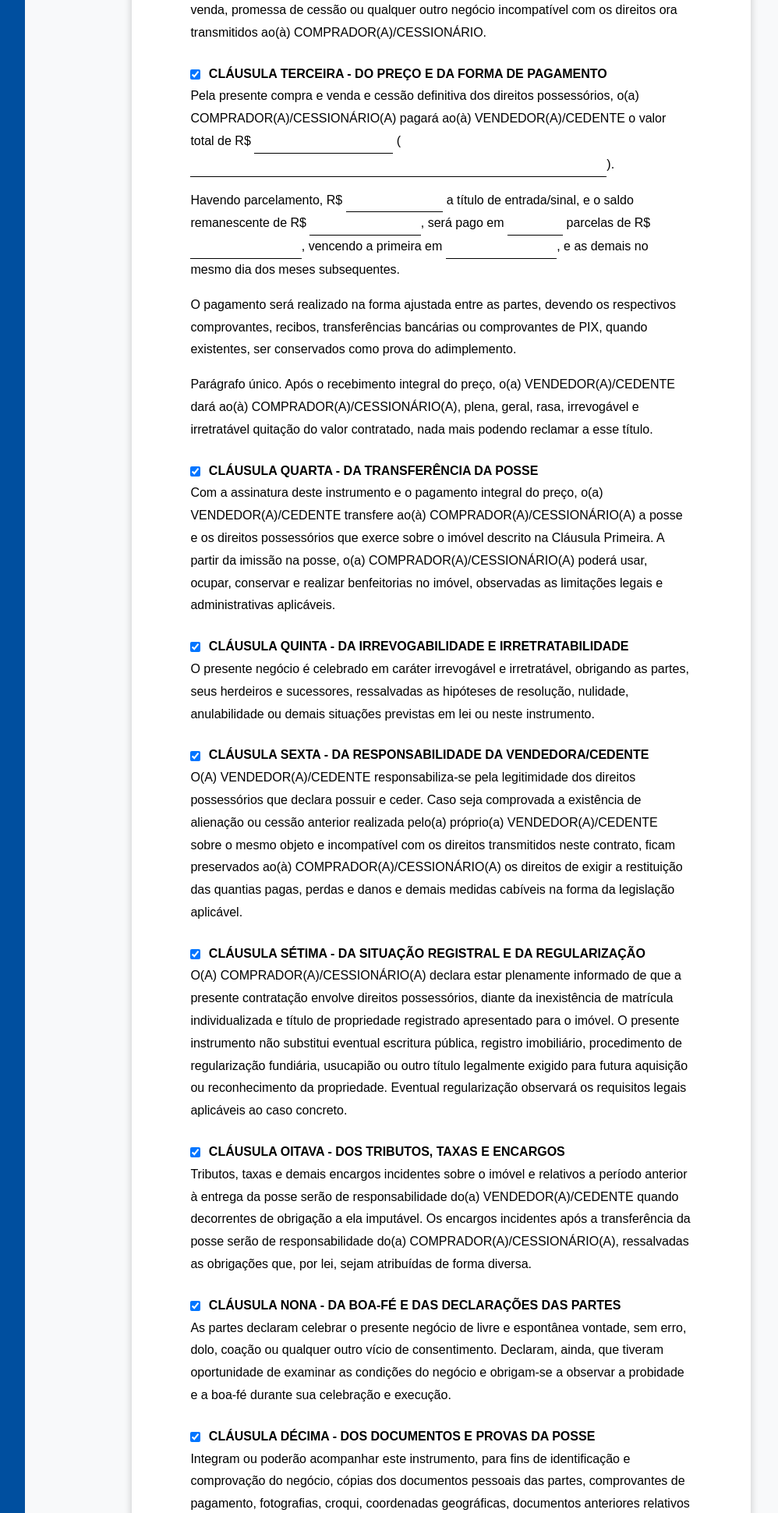
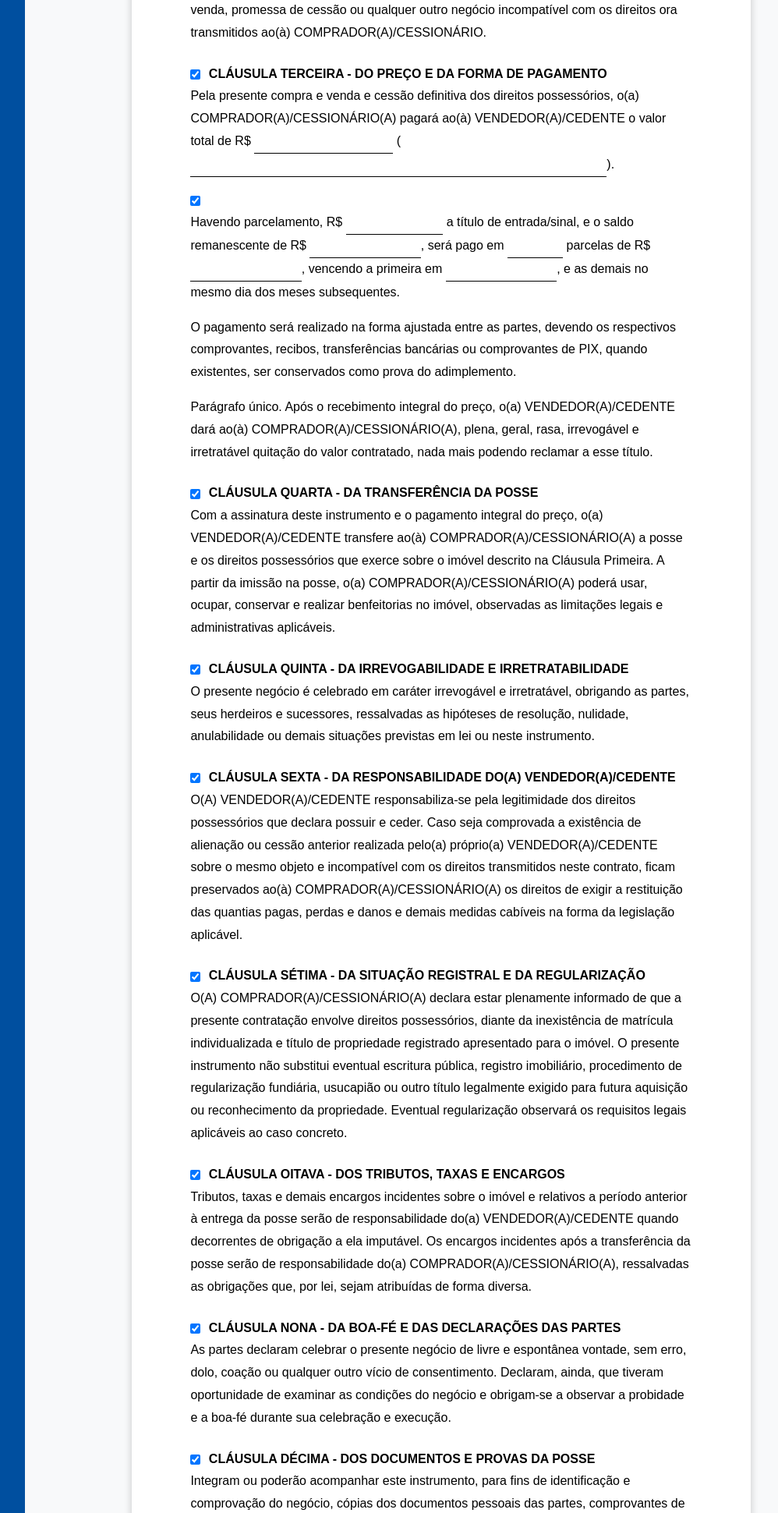
Before and after one commit to Antonio-Neves/document-automation, a Django app: page /contract-sale-land/ in a window 1280 px wide. Shown: the part 1718-3658 px from the top of the page at 78% size, without its empty margins (181-1179 px from the left). Run offline with Django 5.2, Linux system fonts and the light colour scheme; some libraries are stand-ins or nearby versions.

Commit message:
Changed text clause 6

```diff
--- a/contract_files/models/Contrato Compra e Venda de Terreno.txt
+++ b/contract_files/models/Contrato Compra e Venda de Terreno.txt
@@ -20,7 +20,7 @@ CLÁUSULA QUARTA - DA TRANSFERÊNCIA DA POSSE
 Com a assinatura deste instrumento e o pagamento integral do preço, o(a) VENDEDOR(A)/CEDENTE transfere ao(à) COMPRADOR(A)/CESSIONÁRIO(A) a posse e os direitos possessórios que exerce sobre o imóvel descrito na Cláusula Primeira. A partir da imissão na posse, o(a) COMPRADOR(A)/CESSIONÁRIO(A) poderá usar, ocupar, conservar e realizar benfeitorias no imóvel, observadas as limitações legais e administrativas aplicáveis.
 CLÁUSULA QUINTA - DA IRREVOGABILIDADE E IRRETRATABILIDADE
 O presente negócio é celebrado em caráter irrevogável e irretratável, obrigando as partes, seus herdeiros e sucessores, ressalvadas as hipóteses de resolução, nulidade, anulabilidade ou demais situações previstas em lei ou neste instrumento.
-CLÁUSULA SEXTA - DA RESPONSABILIDADE DA VENDEDORA/CEDENTE
+CLÁUSULA SEXTA - DA RESPONSABILIDADE DO(A) VENDEDOR(A)/CEDENTE
 O(A) VENDEDOR(A)/CEDENTE responsabiliza-se pela legitimidade dos direitos possessórios que declara possuir e ceder. Caso seja comprovada a existência de alienação ou cessão anterior realizada pelo(a) próprio(a) VENDEDOR(A)/CEDENTE sobre o mesmo objeto e incompatível com os direitos transmitidos neste contrato, ficam preservados ao(à) COMPRADOR(A)/CESSIONÁRIO(A) os direitos de exigir a restituição das quantias pagas, perdas e danos e demais medidas cabíveis na forma da legislação aplicável.
 CLÁUSULA SÉTIMA - DA SITUAÇÃO REGISTRAL E DA REGULARIZAÇÃO
 O(A) COMPRADOR(A)/CESSIONÁRIO(A) declara estar plenamente informado de que a presente contratação envolve direitos possessórios, diante da inexistência de matrícula individualizada e título de propriedade registrado apresentado para o imóvel. O presente instrumento não substitui eventual escritura pública, registro imobiliário, procedimento de regularização fundiária, usucapião ou outro título legalmente exigido para futura aquisição ou reconhecimento da propriedade. Eventual regularização observará os requisitos legais aplicáveis ao caso concreto.
--- a/dashboard/templates/dashboard/contract_sale_land.html
+++ b/dashboard/templates/dashboard/contract_sale_land.html
@@ -83,6 +83,7 @@
             COMPRADOR(A)/CESSIONÁRIO(A) pagará ao(à) VENDEDOR(A)/CEDENTE o valor total de
             R$ <input type="text" name="price" style="width: 20ch"> (<input type="text" name="price_in_words" style="width: 60ch">).
         </p>
+        <input type="checkbox" name="include_clause_3_1" value="1" class="clause-check" checked>
         <p>
             Havendo parcelamento, R$ <input type="text" name="down_payment" style="width: 14ch"> a título de entrada/sinal, e o saldo
             remanescente de R$ <input type="text" name="balance" style="width: 16ch">, será pago em <input type="text" name="installments_count" style="width: 8ch"> parcelas de
@@ -125,7 +126,7 @@
 
     <div class="clause" id="clause-6">
         <input type="checkbox" name="include_clause_6" value="1" class="clause-check" checked>
-        <h2 class="clause-title">CLÁUSULA SEXTA - DA RESPONSABILIDADE DA VENDEDORA/CEDENTE</h2>
+        <h2 class="clause-title">CLÁUSULA SEXTA - DA RESPONSABILIDADE DO(A) VENDEDOR(A)/CEDENTE</h2>
         <p>
             O(A) VENDEDOR(A)/CEDENTE responsabiliza-se pela legitimidade dos direitos possessórios que declara
             possuir e ceder. Caso seja comprovada a existência de alienação ou cessão anterior realizada pelo(a)
--- a/dashboard/templates/dashboard/contract_sale_land_pdf.html
+++ b/dashboard/templates/dashboard/contract_sale_land_pdf.html
@@ -93,12 +93,14 @@
             COMPRADOR(A)/CESSIONÁRIO(A) pagará ao(à) VENDEDOR(A)/CEDENTE o valor total de
             R$ {{ fields.price|fill:20 }} ({{ fields.price_in_words|fill:60 }}).
         </p>
+        {% if fields.include_clause_3_1 %}
         <p>
             Havendo parcelamento, R$ {{ fields.down_payment|fill:14 }} a título de entrada/sinal, e o saldo
             remanescente de R$ {{ fields.balance|fill:16 }}, será pago em {{ fields.installments_count|fill:8 }} parcelas de
             R$ {{ fields.installment_value|fill:16 }}, vencendo a primeira em {{ fields.first_due_date|fill:16 }}, e as demais no mesmo dia
             dos meses subsequentes.
         </p>
+        {% endif %}
         <p>
             O pagamento será realizado na forma ajustada entre as partes, devendo os respectivos comprovantes,
             recibos, transferências bancárias ou comprovantes de PIX, quando existentes, ser conservados como prova
@@ -138,7 +140,7 @@
 
     {% if fields.include_clause_6 %}
     <div class="clause">
-        <h2 class="clause-title">CLÁUSULA SEXTA - DA RESPONSABILIDADE DA VENDEDORA/CEDENTE</h2>
+        <h2 class="clause-title">CLÁUSULA SEXTA - DA RESPONSABILIDADE DO(A) VENDEDOR(A)/CEDENTE</h2>
         <p>
             O(A) VENDEDOR(A)/CEDENTE responsabiliza-se pela legitimidade dos direitos possessórios que declara
             possuir e ceder. Caso seja comprovada a existência de alienação ou cessão anterior realizada pelo(a)
```
Also changed, not shown: 2 other files.
